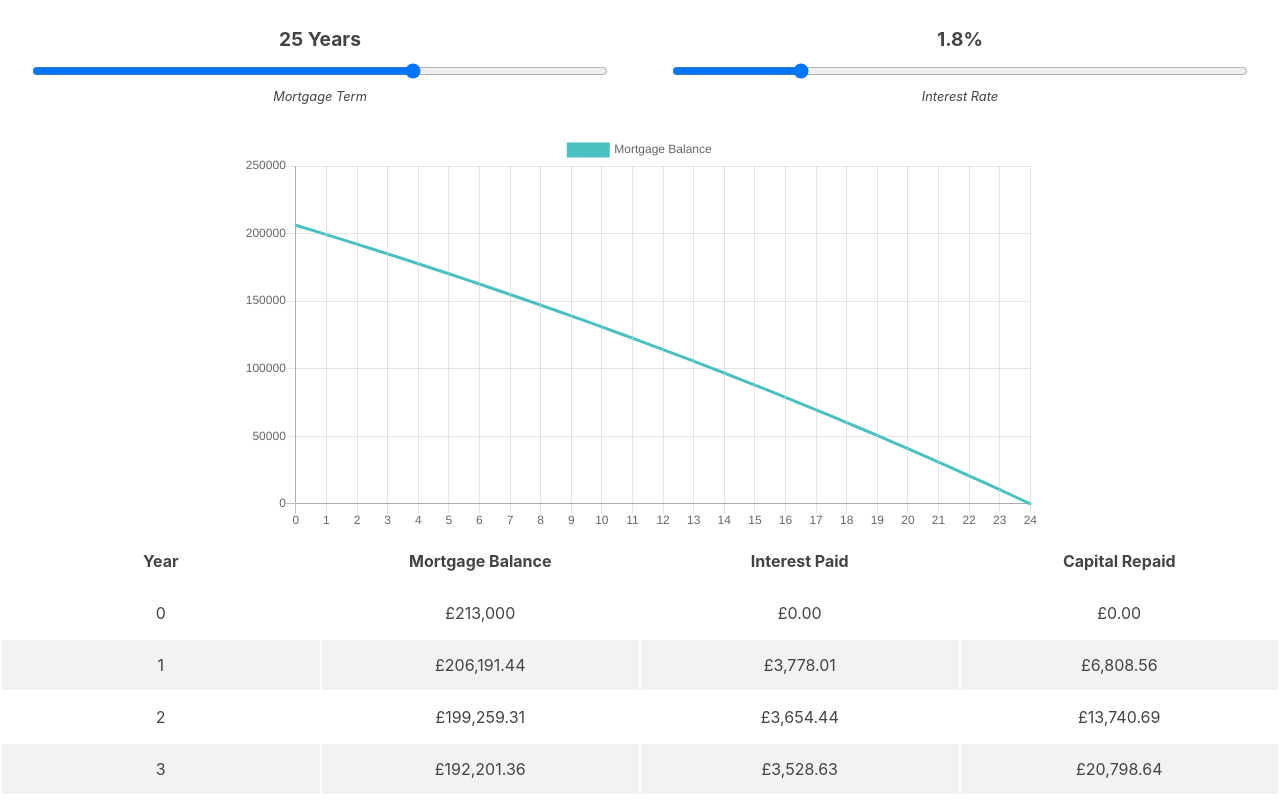
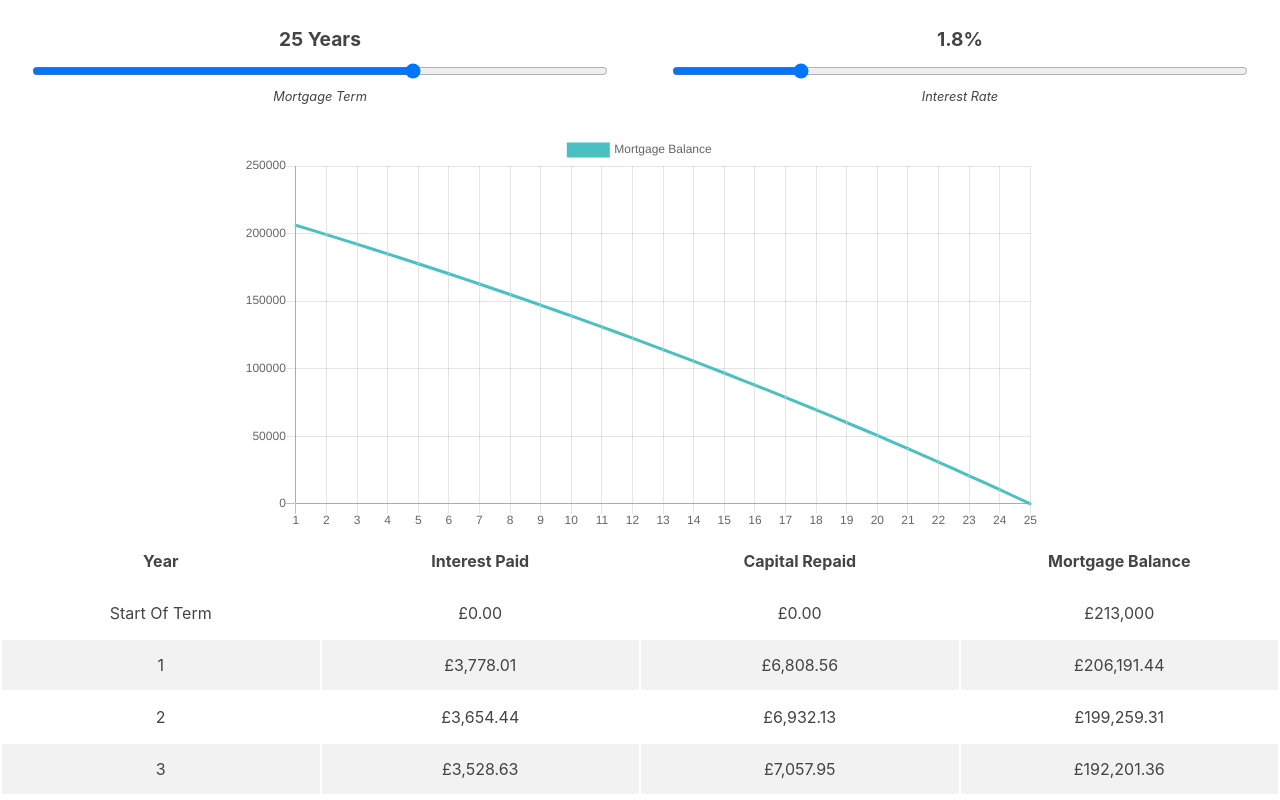
Before and after one commit to pateldhwani01/mortgage-payment-calculator, a React (Create React App) app: page / in a window 1280 px wide. Shown: the part 440-1240 px from the top of the page. Built offline with nearby package versions, Linux system fonts and the light colour scheme.

Commit message:
Figures are now accurate. Tidy up of components

```diff
--- a/src/components/Calculator.js
+++ b/src/components/Calculator.js
@@ -1,4 +1,5 @@
 import React from 'react';
+import {HeaderFigures} from './HeaderFigures';
 import {CalculatorControls} from './CalculatorControls';
 import {PaymentGraph} from './PaymentGraph';
 import {PaymentTable} from './PaymentTable';
@@ -6,7 +7,6 @@ import {PaymentTable} from './PaymentTable';
 export class Calculator extends React.Component {
 	constructor(props) {
 		super(props);
-
 		this.updateValues = this.updateValues.bind(this);
 
 		this.state = {
@@ -23,45 +23,48 @@ export class Calculator extends React.Component {
 	}
 
 	updateValues(depositAmount, purchasingHousePrice, mortgageTerm, interestRate) {
-		let amountToBorrow = purchasingHousePrice - depositAmount;
-		let monthlyPayment = ((interestRate/100/12)*amountToBorrow)/(1-(Math.pow((1+(interestRate/100/12)),((0-mortgageTerm)*12))));
-		let totalRepaid = monthlyPayment * 12 * mortgageTerm;
-		let totalInterestPaid = totalRepaid - amountToBorrow;
 
-		//before^
+		//Set initial values for the whole mortgage term
+		const amountToBorrow = purchasingHousePrice - depositAmount;
+		const monthlyPayment = ((interestRate / 100 / 12)*amountToBorrow) / (1 - (Math.pow(( 1+ (interestRate / 100 / 12)),((0 - mortgageTerm) * 12))));
+		const totalRepaid = monthlyPayment * 12 * mortgageTerm;
+		const totalInterestPaid = totalRepaid - amountToBorrow;
 
-		let interestPaid = 0;
-		let capitalRepaid = 0;
-		let year = 0;
-		let yearInterestPaid = 0;
+		//Set initial values for loop to calculate yearly figures
 		let yearDataObject = [];
-		let outstandingBalance = this.state.amountToBorrow;
-		console.log('amountToBorrow: ' + amountToBorrow);
+		let outstandingBalance = amountToBorrow;
 
-		for(let i = 1; i <= mortgageTerm * 12; i++) {
+		//Loop each year of the mortgage term
+		for(let i = 1; i <= mortgageTerm; i++) {
 
-			interestPaid = outstandingBalance * this.state.interestRate / 100 / 12;
-			outstandingBalance = outstandingBalance - (monthlyPayment - interestPaid);
-			capitalRepaid = capitalRepaid + (monthlyPayment - interestPaid);
+			let monthInterestPaid = 0;
+			let interestPaidMonthlyToYearlyIncrementer = 0;
+			let monthCapitalPaid = 0;
+			let monthlyCapitalRepaidToYearlyIncrementer = 0;
 
-			yearInterestPaid = yearInterestPaid + interestPaid;
 
-			if (i % 12 === 0) {
-				year++;
-				yearDataObject.push({
-					year: year,
-					outstandingBalance: outstandingBalance,
-					interestPaid: interestPaid,
-					capitalRepaid: capitalRepaid
-				});
-				yearInterestPaid = 0;
-				console.log('Year ' + year + ' Outstanding balance: ' + outstandingBalance)
+			//loop each month of the year as interest is calculated monthly
+			for (let j = 0; j < 12; j++) {
+				monthInterestPaid = outstandingBalance * interestRate / 100 / 12;
+				interestPaidMonthlyToYearlyIncrementer = interestPaidMonthlyToYearlyIncrementer + monthInterestPaid;
+				monthCapitalPaid = monthlyPayment - monthInterestPaid;
+				monthlyCapitalRepaidToYearlyIncrementer = monthlyCapitalRepaidToYearlyIncrementer + monthCapitalPaid;
+				outstandingBalance = outstandingBalance - monthCapitalPaid;
 			}
+
+			//There's always around £10 left at the end which forces the fraph to go into minus. This just rounds the last figure off at £0.00.
+			if (i === mortgageTerm) {
+				outstandingBalance = 0;
+			}
+
+			yearDataObject.push({
+				year: i,
+				outstandingBalance: outstandingBalance,
+				interestPaid: interestPaidMonthlyToYearlyIncrementer,
+				capitalRepaid: monthlyCapitalRepaidToYearlyIncrementer
+			});
 		}
 
-
-
-		//after
 
 		this.setState({
 			depositAmount: depositAmount,
@@ -87,32 +90,13 @@ export class Calculator extends React.Component {
 	render() {
 		return (
 			<div>
-				<div className="grid__container">
-					<div className="grid__item">
-						<span className="grid__item--header">
-							£{this.numberWithCommas(parseInt(this.state.amountToBorrow))}
-						</span>
-						<div className="grid__item--label">Amount To Borrow</div>
-					</div>
-					<div className="grid__item">
-						<span className="grid__item--header">
-							£{this.numberWithCommas(parseInt(this.state.monthlyPayment))}
-						</span>
-						<div className="grid__item--label">Monthly Payment</div>
-					</div>
-					<div className="grid__item">
-						<span className="grid__item--header">
-							£{this.numberWithCommas(parseInt(this.state.totalRepaid))}
-						</span>
-						<div className="grid__item--label">Total Repaid</div>
-					</div>
-					<div className="grid__item">
-						<span className="grid__item--header">
-							£{this.numberWithCommas(parseInt(this.state.totalInterestPaid))}
-						</span>
-						<div className="grid__item--label">Total Interest Paid</div>
-					</div>
-				</div>
+				<HeaderFigures
+					amountToBorrow={this.state.amountToBorrow}
+					monthlyPayment={this.state.monthlyPayment}
+					totalRepaid={this.state.totalRepaid}
+					totalInterestPaid={this.state.totalInterestPaid}
+					numberWithCommas={this.numberWithCommas}
+				/>
 				<CalculatorControls
 					updateValues={this.updateValues}
 					numberWithCommas={this.numberWithCommas}
@@ -126,13 +110,10 @@ export class Calculator extends React.Component {
 					yearlyPayments={this.state.yearlyPayments}
 				/>
 				<PaymentTable
-					mortgageTerm={this.state.mortgageTerm}
 					amountToBorrow={this.state.amountToBorrow}
-					interestRate={this.state.interestRate}
-					monthlyPayment={this.state.monthlyPayment}
 					numberWithCommas={this.numberWithCommas}
+					yearlyPayments={this.state.yearlyPayments}
 				/>
-
 			</div>
 		);
 	}
--- /dev/null
+++ b/src/components/HeaderFigures.js
@@ -0,0 +1,34 @@
+import React from 'react';
+
+export class HeaderFigures extends React.Component {
+	render() {
+		return(
+			<div className="grid__container">
+				<div className="grid__item">
+					<span className="grid__item--header">
+						£{this.props.numberWithCommas(parseInt(this.props.amountToBorrow))}
+					</span>
+					<div className="grid__item--label">Amount To Borrow</div>
+				</div>
+				<div className="grid__item">
+					<span className="grid__item--header">
+						£{this.props.numberWithCommas(parseInt(this.props.monthlyPayment))}
+					</span>
+					<div className="grid__item--label">Monthly Payment</div>
+				</div>
+				<div className="grid__item">
+					<span className="grid__item--header">
+						£{this.props.numberWithCommas(parseInt(this.props.totalRepaid))}
+					</span>
+					<div className="grid__item--label">Total Repaid</div>
+				</div>
+				<div className="grid__item">
+					<span className="grid__item--header">
+						£{this.props.numberWithCommas(parseInt(this.props.totalInterestPaid))}
+					</span>
+					<div className="grid__item--label">Total Interest Paid</div>
+				</div>
+			</div>
+		)
+	}
+}
--- a/src/components/PaymentGraph.js
+++ b/src/components/PaymentGraph.js
@@ -1,7 +1,7 @@
 import React from 'react';
 import {Line} from 'react-chartjs-2';
 
-const data = {
+const graphData = {
   labels: [],
   datasets: [
     {
@@ -30,16 +30,16 @@ const data = {
 
 export class PaymentGraph extends React.Component {
 	render() {
-		data.labels = [];
-		data.datasets[0].data = [];
+		graphData.labels = [];
+		graphData.datasets[0].data = [];
   		for (let i = 0; i < this.props.mortgageTerm; i++) {
-			data.labels.push(i);
-			data.datasets[0].data.push(this.props.yearlyPayments[i].outstandingBalance);
+			graphData.labels.push(i+1);
+			graphData.datasets[0].data.push(this.props.yearlyPayments[i].outstandingBalance);
 		}
     	return (
     		<div className="graph-container">
     			<Line
-    				data={data}
+    				data={graphData}
     			/>
     		</div>
     	)
--- a/src/components/PaymentTable.js
+++ b/src/components/PaymentTable.js
@@ -1,59 +1,40 @@
 import React from 'react';
-
-
 
 export class PaymentTable extends React.Component {
 	render() {
 
 		let paymentMonthsArr = [];
-		let outstandingBalance = this.props.amountToBorrow;
-		let interestPaid = 0;
-		let capitalRepaid = 0;
-		let year = 0;
-		let yearInterestPaid = 0;
 
-		for(let i = 1; i <= this.props.mortgageTerm * 12; i++) {
-
-			interestPaid = outstandingBalance * this.props.interestRate / 100 / 12;
-			outstandingBalance = outstandingBalance - (this.props.monthlyPayment - interestPaid);
-			capitalRepaid = capitalRepaid + (this.props.monthlyPayment - interestPaid);
-
-			yearInterestPaid = yearInterestPaid + interestPaid;
-
-			if (i % 12 === 0) {
-				year++;
-				paymentMonthsArr.push(
-					<tr key={year}>
-						<td>{year}</td>
-						<td>£{this.props.numberWithCommas(outstandingBalance.toFixed(2))}</td>
-						<td>£{this.props.numberWithCommas(yearInterestPaid.toFixed(2))}</td>
-						<td>£{this.props.numberWithCommas(capitalRepaid.toFixed(2))}</td>
-					</tr>
-				);
-				yearInterestPaid = 0;
-			}
+		for(let i = 0; i < this.props.yearlyPayments.length; i++) {
+			paymentMonthsArr.push(
+				<tr key={this.props.yearlyPayments[i].year}>
+					<td>{this.props.yearlyPayments[i].year}</td>
+					<td>£{this.props.numberWithCommas(this.props.yearlyPayments[i].interestPaid.toFixed(2))}</td>
+					<td>£{this.props.numberWithCommas(this.props.yearlyPayments[i].capitalRepaid.toFixed(2))}</td>
+					<td>£{this.props.numberWithCommas(this.props.yearlyPayments[i].outstandingBalance.toFixed(2))}</td>
+				</tr>
+			);
 		}
 
-		return (
+		return(
 			<table className="paymentsCalculatorTable">
 				<thead>
 					<tr>
 						<th>Year</th>
-						<th>Mortgage Balance</th>
 						<th>Interest Paid</th>
 						<th>Capital Repaid</th>
+						<th>Mortgage Balance</th>
 					</tr>
 				</thead>
 				<tbody>
 					<tr key="0">
-						<td>0</td>
-						<td>£{this.props.numberWithCommas(this.props.amountToBorrow)}</td>
+						<td>Start Of Term</td>
 						<td>£{this.props.numberWithCommas('0.00')}</td>
 						<td>£{this.props.numberWithCommas('0.00')}</td>
+						<td>£{this.props.numberWithCommas(this.props.amountToBorrow)}</td>
 					</tr>
 					{paymentMonthsArr}
 				</tbody>
-
 			</table>
 		);
 	}
```
